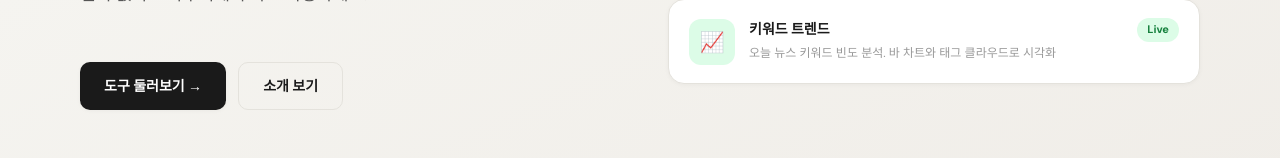
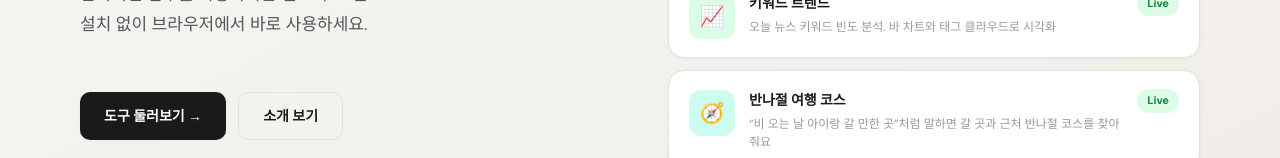
Before and after one commit to 9seebird/trendkit, a Next.js app in the folder apps/home/: page / in a window 1280 px wide. Shown: the part 662-820 px from the top of the page. Built offline with nearby package versions, Linux system fonts and the light colour scheme; no server answers.

Commit message:
반나절 여행 코스(trip.trendkit.app)를 도구 목록·서비스·푸터에 추가, 출시 공지

```diff
--- a/apps/home/app/_components/Footer/index.tsx
+++ b/apps/home/app/_components/Footer/index.tsx
@@ -13,6 +13,8 @@ const FOOTER_LINKS: Record<string, { label: string; href: string; external?: boo
     { label: "Excel Merger", href: URLS.excel, external: true },
     { label: "워드클라우드", href: URLS.wordcloud, external: true },
     { label: "키워드 트렌드", href: URLS.trends, external: true },
+    { label: "PDF 편집기", href: URLS.pdf, external: true },
+    { label: "반나절 여행 코스", href: URLS.trip, external: true },
   ],
   고객지원: [
     { label: "공지사항", href: "/contact#notice" },
--- a/apps/home/app/contact/page.tsx
+++ b/apps/home/app/contact/page.tsx
@@ -16,6 +16,7 @@ type Notice = {
 };
 
 const FALLBACK_NOTICES: Notice[] = [
+  { id: "fallback_3", tag: "출시", tagColor: "#dbeafe", tagText: "#1d4ed8", title: "반나절 여행 코스 출시!", content: "가고 싶은 곳을 말로 적으면 장소와 근처 반나절 코스를 찾아 드려요. trip.trendkit.app", date: "2026.10.24", isPublished: true },
   { id: "fallback_2", tag: "출시", tagColor: "#dbeafe", tagText: "#1d4ed8", title: "PDF 편집기 정식 출시!", content: "PDF 편집·병합, 문서 수정과 이미지 변환을 브라우저에서 바로 쓸 수 있어요.", date: "2026.10.24", isPublished: true },
   { id: "fallback_1", tag: "공지", tagColor: "#dcfce7", tagText: "#15803d", title: "TrendKit 서비스 정식 오픈!", content: "", date: "2026.04.21", isPublished: true },
 ];
--- a/apps/home/app/page.tsx
+++ b/apps/home/app/page.tsx
@@ -44,6 +44,17 @@ const HERO_TOOLS = [
     href: URLS.trends,
     status: "live" as const,
     external: true,
+  },
+  {
+    icon: "🧭",
+    iconBg: "#ccfbf1",
+    category: "여행",
+    name: "반나절 여행 코스",
+    desc: "“비 오는 날 아이랑 갈 만한 곳”처럼 말하면 갈 곳과 근처 반나절 코스를 찾아 줘요",
+    href: URLS.trip,
+    status: "live" as const,
+    external: true,
+    tags: ["여행", "AI 검색", "코스"],
   },
 ];
 
--- a/apps/home/app/services/page.tsx
+++ b/apps/home/app/services/page.tsx
@@ -53,6 +53,17 @@ const TOOLS = [
     status: "live" as const,
     external: true,
     tags: ["트렌드", "키워드", "뉴스 분석"],
+  },
+  {
+    icon: "🧭",
+    iconBg: "#ccfbf1",
+    category: "여행",
+    name: "반나절 여행 코스",
+    desc: "“비 오는 날 아이랑 갈 만한 곳”처럼 말하면 갈 곳과 근처 반나절 코스를 찾아 줘요",
+    href: URLS.trip,
+    status: "live" as const,
+    external: true,
+    tags: ["여행", "AI 검색", "코스"],
   },
 ];
 
--- a/apps/home/data/cms.json
+++ b/apps/home/data/cms.json
@@ -1,5 +1,19 @@
 {
   "notices": [
+    {
+      "id": "notice_3",
+      "tag": "출시",
+      "tagColor": "#dbeafe",
+      "tagText": "#1d4ed8",
+      "title": "반나절 여행 코스 출시!",
+      "content": "가고 싶은 곳을 말로 적으면 장소와 근처 반나절 코스를 찾아 드려요. trip.trendkit.app",
+      "date": "2026.10.24",
+      "isPublished": true,
+      "createdAt": "2026-10-24T00:00:00.000Z",
+      "updatedAt": "2026-10-24T00:00:00.000Z",
+      "isPinned": false,
+      "order": 0
+    },
     {
       "id": "notice_2",
       "tag": "출시",
--- a/apps/home/lib/urls.ts
+++ b/apps/home/lib/urls.ts
@@ -15,4 +15,5 @@ export const URLS = {
   wordcloud: process.env.NEXT_PUBLIC_URL_WORDCLOUD ?? "https://wordcloud.trendkit.app",
   trends:    process.env.NEXT_PUBLIC_URL_TRENDS    ?? "https://keywords.trendkit.app",
   pdf:       process.env.NEXT_PUBLIC_URL_PDF ?? "https://pdf.trendkit.app",
+  trip:      process.env.NEXT_PUBLIC_URL_TRIP      ?? "https://trip.trendkit.app",
 } as const;
```
